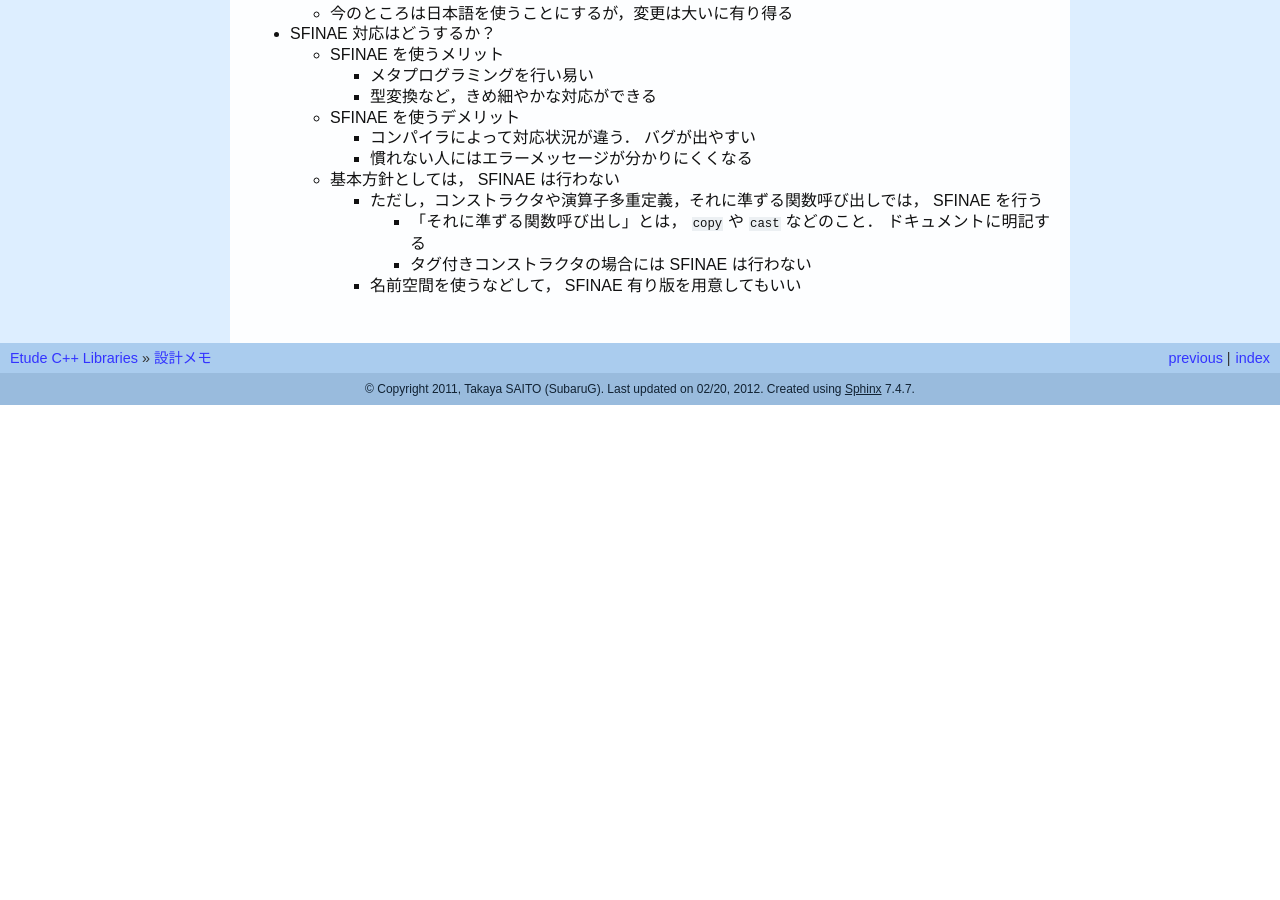
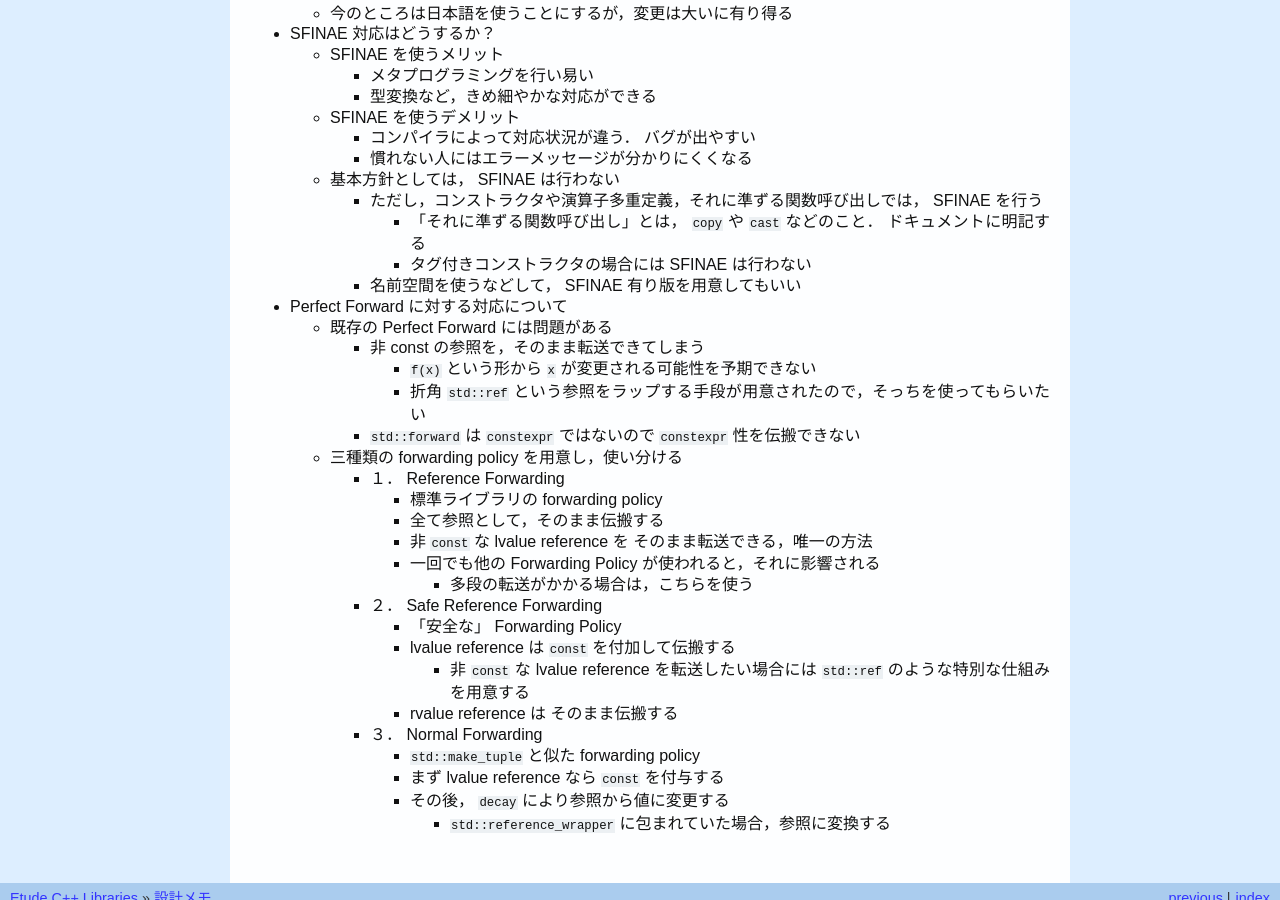
Before and after one commit to gintenlabo/etude, a Sphinx documentation site: the page built from doc/designers-note.rst, in a window 1280 px wide and 900 px high, scrolled down 1276 px. Built offline with Sphinx 7.4.7, drawn with Linux system fonts in a browser that asks for light colours; before the commit the page ends 1681 px from its top, so only the background shows below that.

Commit message:
Modified designer's note (forwarding policies)

```diff
--- a/doc/designers-note.rst
+++ b/doc/designers-note.rst
@@ -86,3 +86,42 @@
       - タグ付きコンストラクタの場合には SFINAE は行わない
 
     - 名前空間を使うなどして， SFINAE 有り版を用意してもいい
+
+- Perfect Forward に対する対応について
+
+  - 既存の Perfect Forward には問題がある
+
+    - 非 const の参照を，そのまま転送できてしまう
+
+      - ``f(x)`` という形から ``x`` が変更される可能性を予期できない
+      - 折角 ``std::ref`` という参照をラップする手段が用意されたので，そっちを使ってもらいたい
+
+    - ``std::forward`` は ``constexpr`` ではないので ``constexpr`` 性を伝搬できない
+
+  - 三種類の forwarding policy を用意し，使い分ける
+
+    - １． Reference Forwarding
+
+      - 標準ライブラリの forwarding policy
+      - 全て参照として，そのまま伝搬する
+      - 非 ``const`` な lvalue reference を そのまま転送できる，唯一の方法
+      - 一回でも他の Forwarding Policy が使われると，それに影響される
+
+        - 多段の転送がかかる場合は，こちらを使う
+
+    - ２． Safe Reference Forwarding
+
+      - 「安全な」 Forwarding Policy
+      - lvalue reference は ``const`` を付加して伝搬する
+
+        - 非 ``const`` な lvalue reference を転送したい場合には ``std::ref`` のような特別な仕組みを用意する
+
+      - rvalue reference は そのまま伝搬する
+
+    - ３． Normal Forwarding
+
+      - ``std::make_tuple`` と似た forwarding policy
+      - まず lvalue reference なら ``const`` を付与する
+      - その後， ``decay`` により参照から値に変更する
+
+        - ``std::reference_wrapper`` に包まれていた場合，参照に変換する
```
